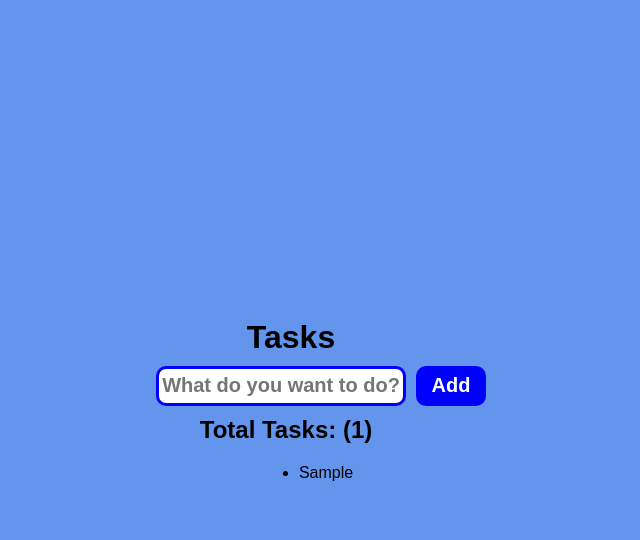
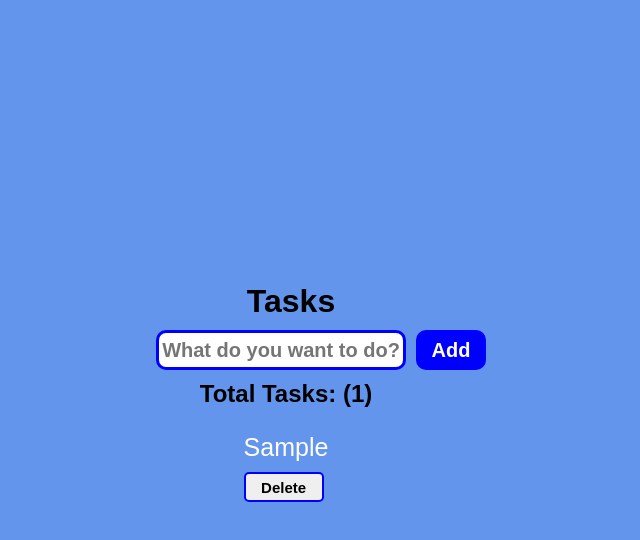
Before and after one commit to Lil-papa/ToDo-app, a React (Vite) app: page / in a window 1280 px wide. Both pictures are taken after typing "Sample" into the empty fields and a click on the button "Add". Shown: the top 540 px of the page, without its empty margins (314-954 px from the left). Built offline with nearby package versions, Linux system fonts and the light colour scheme.

Commit message:
add delete button

```diff
--- a/src/AddTask.tsx
+++ b/src/AddTask.tsx
@@ -20,7 +20,6 @@ function AddTask({ onAddTask }: addTaskProps) {
 
   return (
     <form onSubmit={handleAddTask}>
-      {/* <label  htmlFor="task-input">Add Task: </label> */}
       <input
         className="input"
         value={taskName}
--- a/src/App.css
+++ b/src/App.css
@@ -47,3 +47,23 @@
   font-weight: 600;
   cursor: pointer;
 }
+
+.content {
+  font-size: 25px;
+  color: white;
+  padding: 5px;
+  list-style: none;
+  margin-left: -80px;
+}
+
+.dlt-btn {
+  width: 80px;
+  height: 30px;
+  border: 2px solid blue;
+  border-radius: 5px;
+  font-size: 15px;
+  font-weight: 600;
+  margin-top: 10px;
+  margin-bottom: 10px;
+  cursor: pointer;
+}
--- a/src/TaskList.tsx
+++ b/src/TaskList.tsx
@@ -9,7 +9,7 @@ function TaskList({
   return (
     <>
       {header}
-      <ul>{children}</ul>
+      <ul className="content">{children}</ul>
     </>
   );
 }
--- a/src/TaskListItem.tsx
+++ b/src/TaskListItem.tsx
@@ -1,5 +1,13 @@
+import React from 'react';
+import './App.css';
+
 function TaskListItem({ children }: React.PropsWithChildren) {
-  return <li>{children}</li>;
+  return (
+    <>
+      <li>{children}</li>
+      <button className="dlt-btn">Delete</button>
+    </>
+  );
 }
 
 export default TaskListItem;
```
